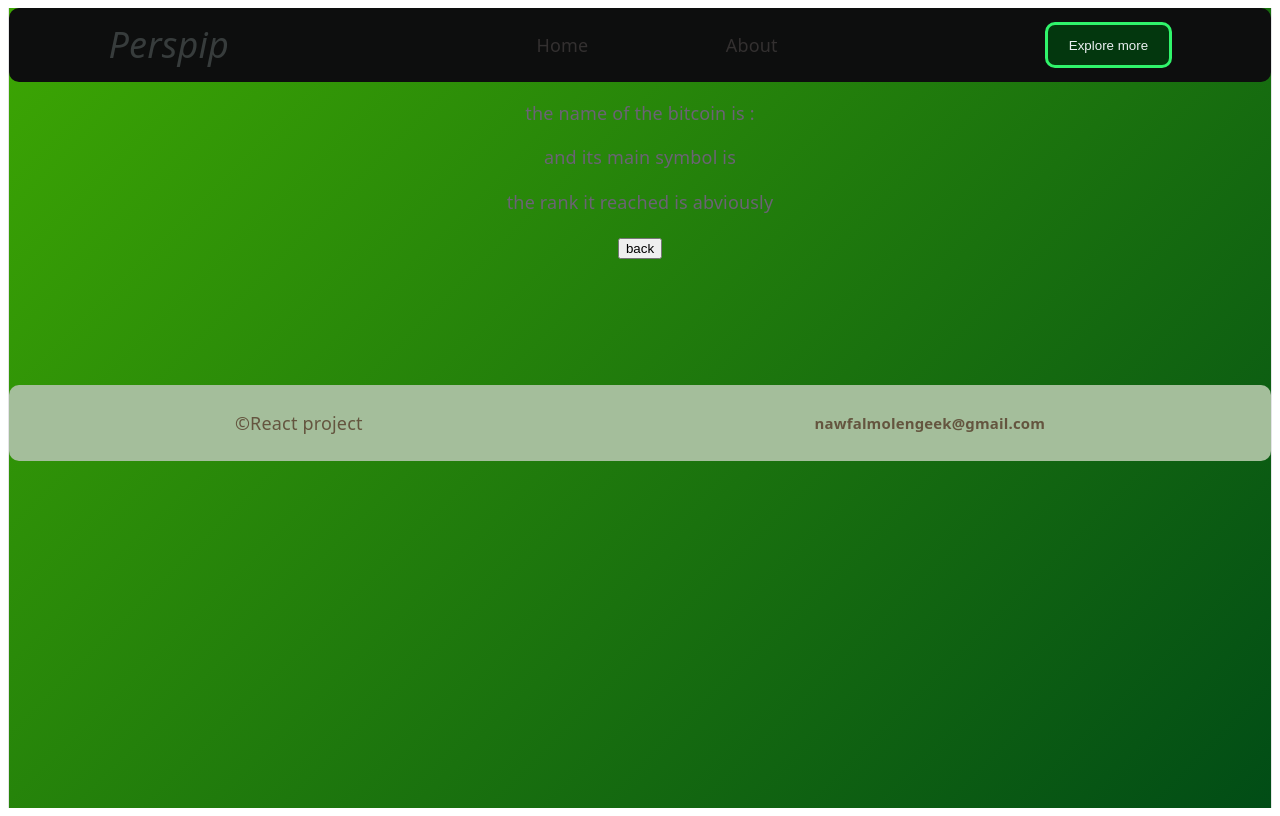
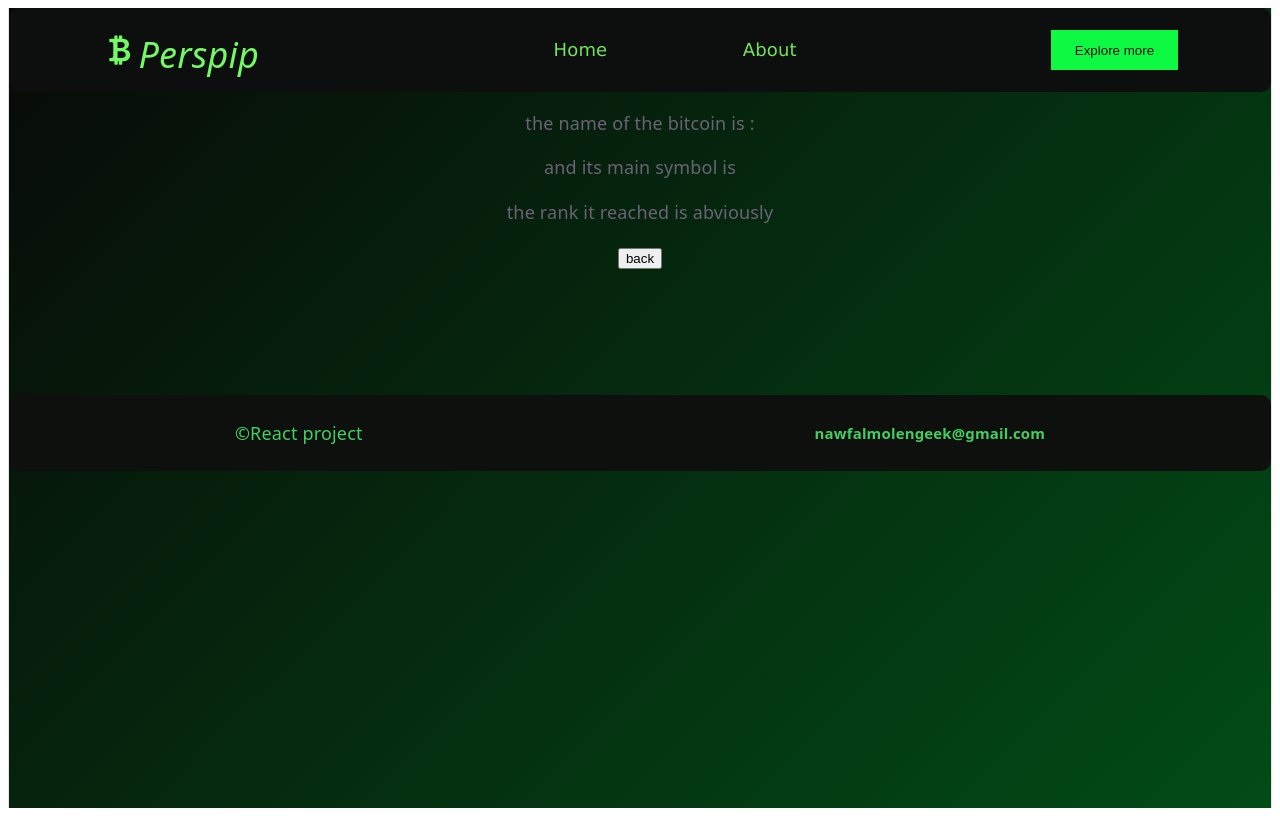
Before and after one commit to nawfalchiddi/React-DataFetch-Project, a React (Vite) app: page /details/1 in a window 1280 px wide. Built offline with nearby package versions, Linux system fonts and the light colour scheme; no server answers.

Commit message:
adding icons after install the reacticons by npm i react-icons

```diff
--- a/package.json
+++ b/package.json
@@ -13,6 +13,8 @@
     "motion": "^14.14.0",
     "react": "^19.3.1",
     "react-dom": "^19.3.1",
+    "react-icon": "^1.0.0",
+    "react-icons": "^5.7.0",
     "react-router-dom": "^7.18.4"
   },
   "devDependencies": {
--- a/src/index.css
+++ b/src/index.css
@@ -52,7 +52,7 @@
 
 body {
 
-  background-image: linear-gradient(135deg, #3da703 0%, #014c16 100%);
+  background-image: linear-gradient(135deg, #080907 0%, #014c16 100%);
 
   background-attachment: fixed;
   background-repeat: no-repeat;
--- a/src/layouts/Footer.css
+++ b/src/layouts/Footer.css
@@ -1,6 +1,6 @@
 .fter{
-    color: rgb(100, 85, 63);
-    background-color: rgb(164, 190, 155);
+    color: rgb(65, 207, 98);
+    background-color: rgb(14, 16, 13);
     border-radius: 10px;
     display: flex;
     align-items: center;
--- a/src/layouts/Header.css
+++ b/src/layouts/Header.css
@@ -31,16 +31,16 @@ margin-left: 2%;
 .theMaintitle{
     font-style: italic;
     font-weight: 300;
-    color: rgb(55, 60, 60);
+    color: rgb(114, 249, 99);
 }
 
 .btn{
   padding: 1%;
     width: 10%;
-    background-color: rgb(3, 55, 14) ;
-    border-radius: 10px;
-    color: rgb(236, 240, 242);
-    border: 3px solid rgb(48, 244, 107);
+    background-color: rgb(14, 249, 65) ;
+    border-radius: 0px;
+    color: rgb(8, 12, 15);
+    border: none;
 }
 .titleBtn{
     justify-content: space-around;
@@ -60,6 +60,8 @@ margin-left: 2%;
 ul{
     list-style: none;
 }
-a{color: rgb(51, 48, 48);
+a{color: rgb(115, 226, 93);
+
+    font-family: 'Lucida Sans', 'Lucida Sans Regular', 'Lucida Grande', 'Lucida Sans Unicode', Geneva, Verdana, sans-serif;
     text-decoration: none;
 }
--- a/src/layouts/Header.jsx
+++ b/src/layouts/Header.jsx
@@ -1,10 +1,12 @@
 import './Header.css';
 import { Link } from 'react-router-dom';
+import { BsCurrencyBitcoin } from "react-icons/bs";
 function Header() {
 return(
     <header className='header'>
         <div className='titleBtn'>
-<h1 className='theMaintitle'>Perspip</h1><ul className='ulreact'>
+<h1 className='theMaintitle'><BsCurrencyBitcoin />
+Perspip</h1><ul className='ulreact'>
      <Link to="/">Home</Link>
   <Link to="/about">About</Link>
 
--- a/src/pages/Home/components/Hero.css
+++ b/src/pages/Home/components/Hero.css
@@ -79,9 +79,12 @@
     margin-bottom: 5vh;
     display: flex;
     align-items: center;
+    justify-content: space-around;
     background-color: rgb(24, 26, 23);
-    border-radius: 10px;
+    border-radius: 0px;
     box-shadow: 10xp 10px 5px yellowgreen;
+    font-family: 'Lucida Sans', 'Lucida Sans Regular', 'Lucida Grande', 'Lucida Sans Unicode', Geneva, Verdana, sans-serif;
+font-weight:300 ;
 
 }
 .searchinpt{
--- a/src/pages/Home/components/Hero.jsx
+++ b/src/pages/Home/components/Hero.jsx
@@ -5,7 +5,8 @@ import { useEffect, useState } from 'react'
 import { Navigate, useNavigate } from 'react-router-dom'
 import Details from './details'
 import { motion } from 'motion/react'
-import { animate, scroll,stagger } from "motion"
+import { animate, scroll,stagger } from "motion";
+import { FaCoins } from "react-icons/fa";
 function Hero() {
 const [item,setItem] = useState([])
 const [searchinput,setSearchinput] = useState("")
@@ -104,14 +105,15 @@ const filteredCoins = thesearchf.sort((prod , secndpro )=> {
 
                         {/* </div> */}
 
-                        <div style={{display:'flex',justifyContent:'center',alignItems:'center',width:'40%',justifyContent:'space-around'}}>
+                        <div style={{display:'flex',justifyContent:'center',alignItems:'center',width:'30%',justifyContent:'space-around'}}>
+                          <FaCoins style={{color:'yellow'}}/>
                         <h3 style={{color:'white',fontStyle:'italic'}}>the name : {person.name}</h3>
                         <p style={{color:'lightgreen'}}>Symbol : {person.symbol}</p>
 
                         </div>
 
 
-<div style={{width:'50%',display:'flex',flexDirection:'row'}}>
+<div style={{width:'65%',display:'flex',flexDirection:'row',justifyContent:'space-between'}}>
        <p style={{color:'lightgreen'}}>value : {person.beta_value}</p>
                         <p style={{color:'lightgreen'}}>Rank : {person.rank}</p>
                         <p style={{color:'white'}}>the price : {parseInt(person.quotes.USD.price)}</p>
```
Also changed, not shown: 1 other file (tests, documents, lock files or other folders).
